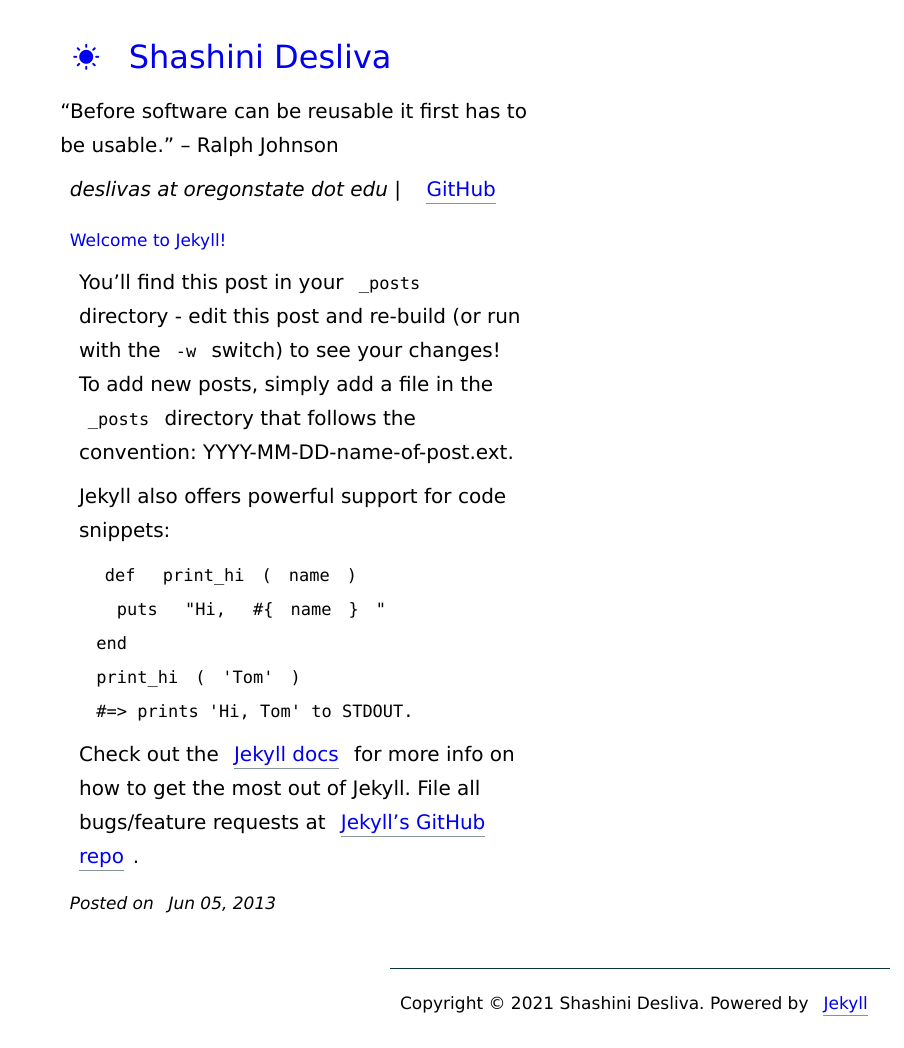
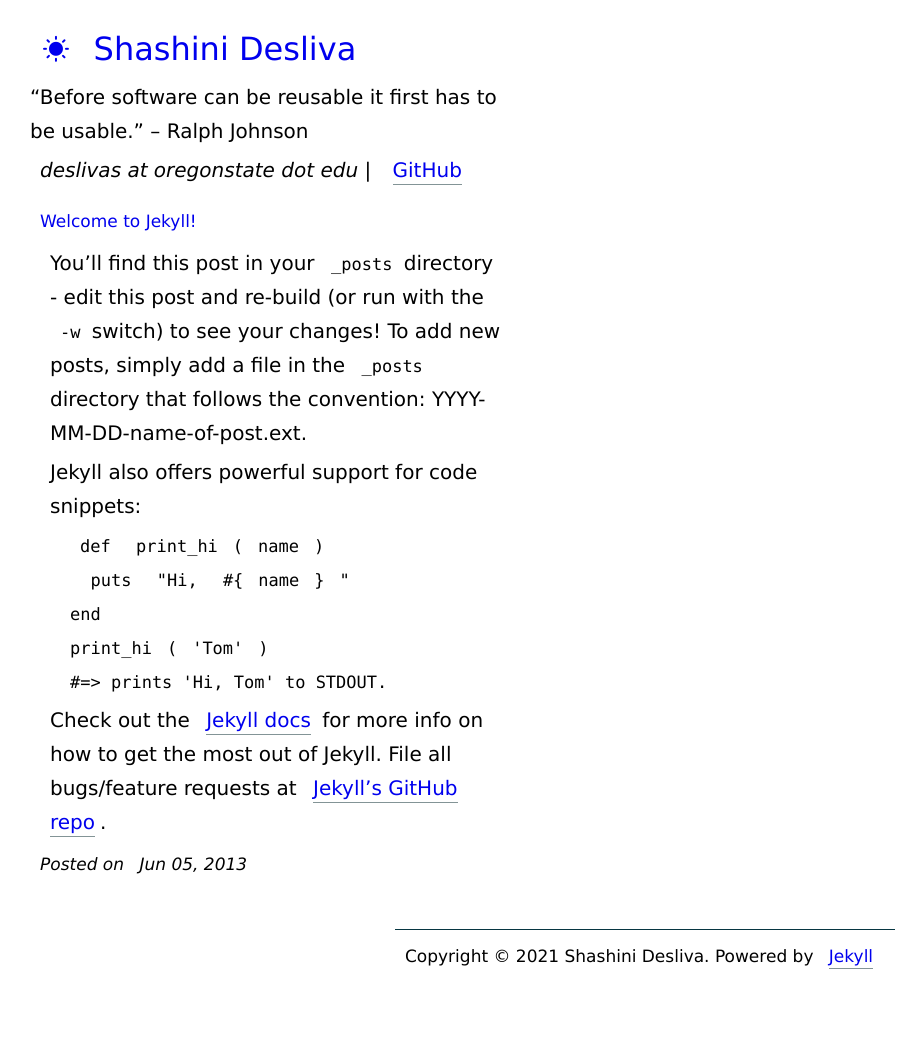
Before and after one commit to shashidesilvas/shashidesilvas.github.io, a Jekyll site: the page built from _posts/2013-06-05-welcome-to-jekyll.markdown, in a window 1280 px wide. Shown: the whole page, without its empty margins (0-904 px from the left). Built offline with Jekyll 4.4.1, drawn with Linux system fonts in a browser that asks for light colours; nearby versions of some CDN libraries; after the commit the page ends 996 px from its top, so only the background shows below that.

Commit message:
Update style.css

```diff
--- a/assets/css/style.css
+++ b/assets/css/style.css
@@ -1,6 +1,6 @@
 /*** Reset ***/
 html, body, div, span, applet, object, iframe, h1, h2, h3, h4, h5, h6, p, blockquote, pre, a, abbr, acronym, address, big, cite, code, del, dfn, em, img, ins, kbd, q, s, samp, small, strike, strong, sub, sup, tt, var, b, u, i, center, dl, dt, dd, ol, ul, li, fieldset, form, label, legend, table, caption, tbody, tfoot, thead, tr, th, td, article, aside, canvas, details, embed, figure, figcaption, footer, header, hgroup, menu, nav, output, ruby, section, summary, time, mark, audio, video {
-	margin: 10px 2%; border:1px ;
+	margin:  2px 5px 5px 10px;
 	padding: 0;
 	border: 0;
 	font-size: 100%;
```
